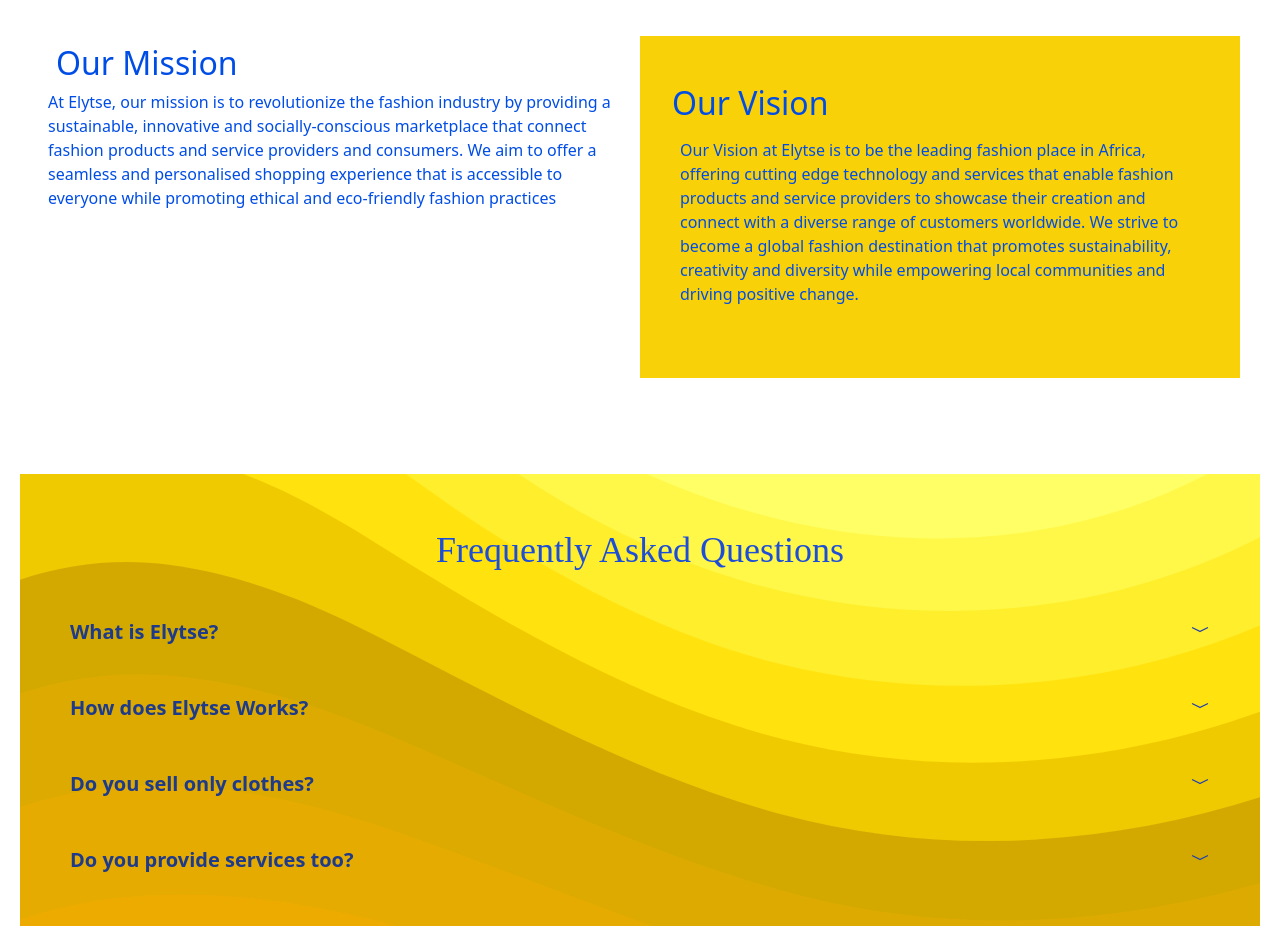
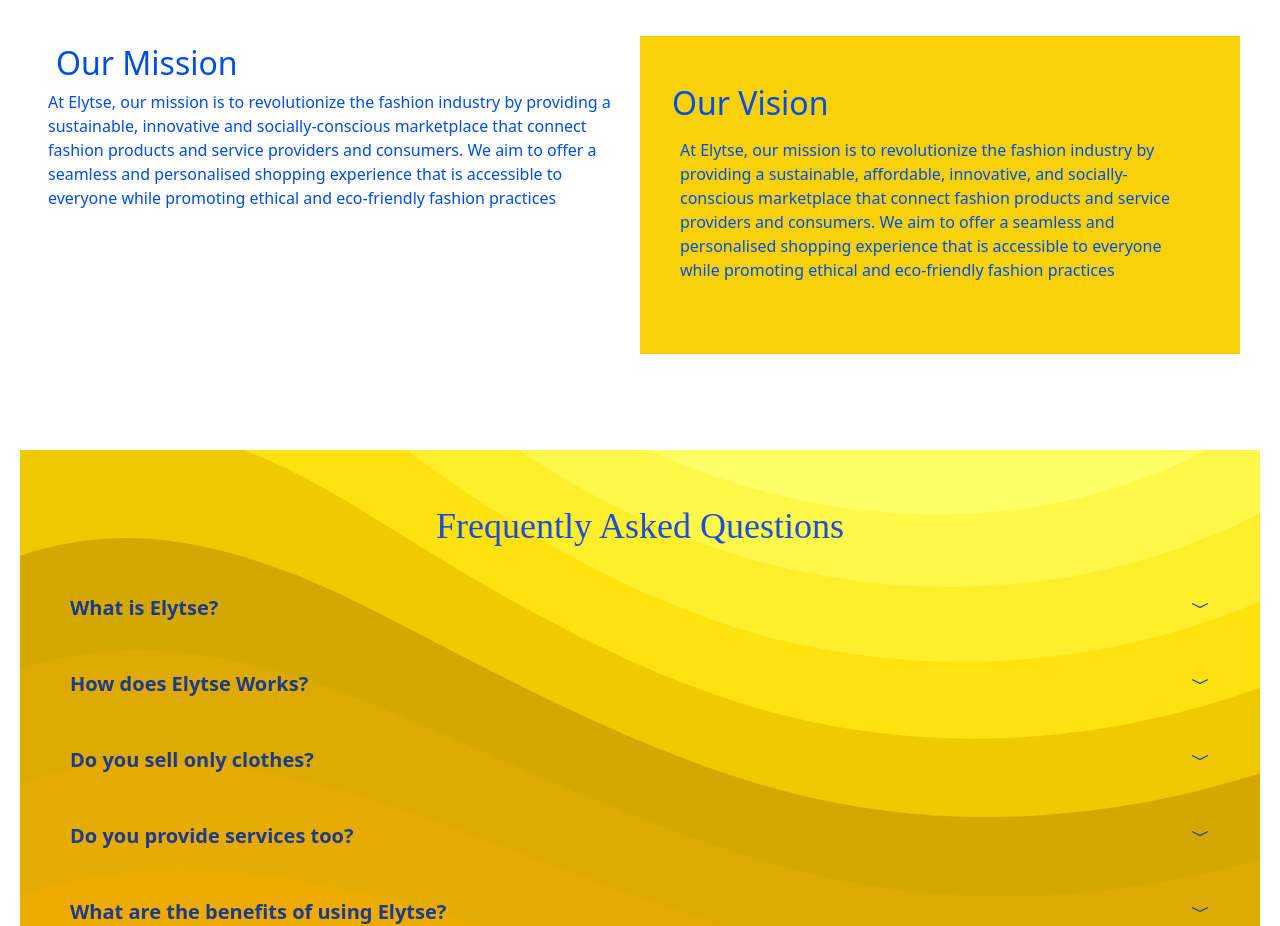
Before and after one commit to atere21/elytse-store, a React (Create React App) app: page / in a window 1280 px wide. Shown: the part 2560-3486 px from the top of the page. Built offline with nearby package versions, Linux system fonts and the light colour scheme; a web font is replaced by a local one.

Commit message:
Update Vision.jsx

```diff
--- a/src/components/Vision.jsx
+++ b/src/components/Vision.jsx
@@ -27,13 +27,12 @@
       <div className="w-27 bg-[#f9d108] py-12 p-8">
         <h2>Our Vision</h2>
         <p className="p-2">
-          Our Vision at Elytse is to be the leading fashion place in Africa,
-          offering cutting edge technology and services that enable fashion
-          products and service providers to showcase their creation and connect
-          with a diverse range of customers worldwide. We strive to become a
-          global fashion destination that promotes sustainability, creativity
-          and diversity while empowering local communities and driving positive
-          change.
+          At Elytse, our mission is to revolutionize the fashion industry by
+          providing a sustainable, affordable, innovative, and socially-conscious marketplace
+          that connect fashion products and service providers and consumers. We
+          aim to offer a seamless and personalised shopping experience that is
+          accessible to everyone while promoting ethical and eco-friendly
+          fashion practices
         </p>
       </div>
     </div>
```
